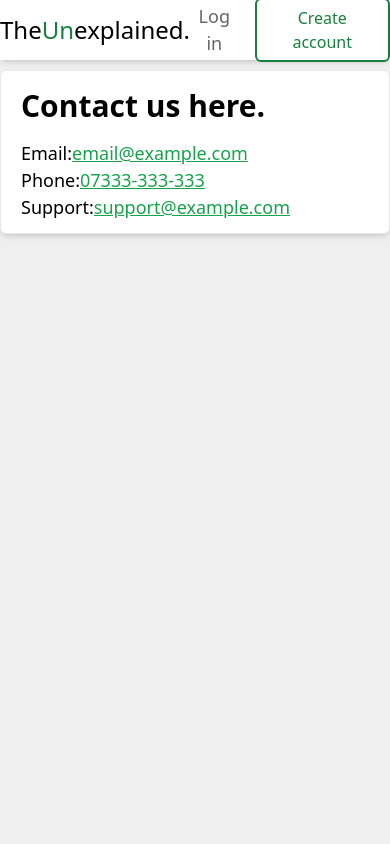
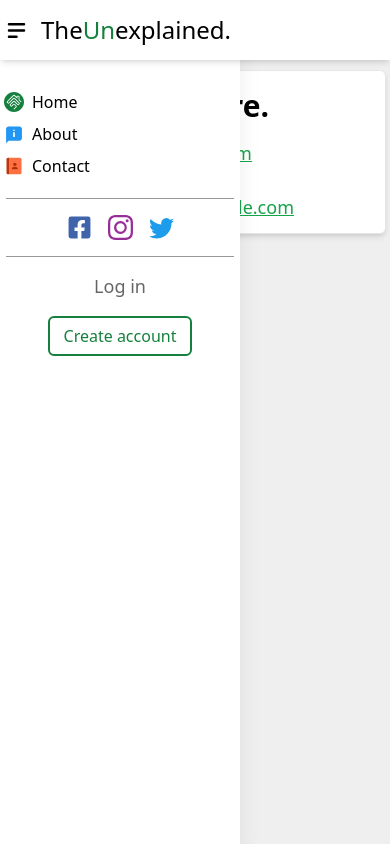
Before and after one commit to NemesOliver/frontend-strapi-blog, a Next.js app: page /contact in a window 390 px wide. Built offline with nearby package versions, Linux system fonts and the light colour scheme.

Commit message:
responsivness

```diff
--- a/components/container/Container.js
+++ b/components/container/Container.js
@@ -1,7 +1,7 @@
 import React from "react";
 
 const Container = ({ children }) => {
-  return <div className="max-w-[1248px] mx-auto">{children}</div>;
+  return <div className="max-w-[1248px] mx-auto px-1 md:px-4">{children}</div>;
 };
 
 export default Container;
--- a/components/header/Header.js
+++ b/components/header/Header.js
@@ -1,18 +1,32 @@
 import Link from "next/link";
-import { ButtonText, ButtonOutlined } from "..";
+import { useState, useRef, useEffect } from "react";
+import { HiMenuAlt2 } from "react-icons/hi";
+import { ButtonText, ButtonOutlined, Navigation } from "..";
 
 const Header = () => {
+  const [open, setOpen] = useState(true);
+
+  const toggleMenu = () => setOpen(!open);
+
   return (
-    <div className="bg-white shadow-md h-[60px] w-screen fixed top-0 z-10 ">
-      <div className="max-w-[1248px] mx-auto h-full flex items-center ">
+    <>
+      <div className="bg-white shadow-md h-[60px] w-screen fixed top-0 z-20 ">
+        <div className="max-w-[1248px] mx-auto h-full flex items-center px-1 md:px-4 ">
+          {/* Mobile menu button */}
+          <div className="mr-3 md:hidden" onClick={toggleMenu}>
+            <HiMenuAlt2 size={25} />
+          </div>
           <Link href="/" passHref>
             <a className="font-medium text-[24px] flex-1">
               The
-            <span className="text-green-700 font-medium text-[24px] ">Un</span>
+              <span className="text-green-700 font-medium text-[24px] ">
+                Un
+              </span>
               explained.
             </a>
           </Link>
           {/* Should be List items */}
+          <div className="hidden md:flex items-center">
             <div className="mr-4 ">
               <ButtonText text="Log in" />
             </div>
@@ -21,6 +35,26 @@ const Header = () => {
             </div>
           </div>
         </div>
+      </div>
+
+      {/* Mobile menu */}
+
+      {open && (
+        <div className="w-[240px] fixed top-0 left-0 h-screen z-10 bg-white shadow-xl md:hidden ">
+          <div className="mt-[70px]"></div>
+          <Navigation />
+          <hr className="border-black opacity-40 my-4 w-[95%] mx-auto " />
+          <div className="flex flex-col justify-center items-center mt-4 ">
+            <div className="mb-4 ">
+              <ButtonText text="Log in" />
+            </div>
+            <div>
+              <ButtonOutlined text="Create account" />
+            </div>
+          </div>
+        </div>
+      )}
+    </>
   );
 };
 
--- a/pages/index.js
+++ b/pages/index.js
@@ -20,9 +20,9 @@ export default function Home({ blogs }) {
 
       <div className="w-screen ">
         <Container>
-          <div className="mt-[70px] grid gap-3 grid-cols-[240px_2fr_1fr] ">
+          <div className="mt-[70px] grid gap-3 grid-cols-[1fr] lg:grid-cols-[240px_2fr_1fr] md:grid-cols-[240px_1fr] ">
             {/* Side bar  */}
-            <div>
+            <div className="hidden md:block ">
               <Paper>
                 <div className="py-3 px-5">
                   <p className="text-[24px] font-medium mb-4 ">
@@ -79,7 +79,9 @@ export default function Home({ blogs }) {
             </main>
 
             {/* Right sidebar */}
-            <Advertisment />
+            <div className="hidden lg:block ">
+              <Advertisment />
+            </div>
           </div>
         </Container>
       </div>
```
Also changed, not shown: pages/blog/[id].js (+3 -2 lines). Lines whose indentation alone changed are shown as unchanged.
